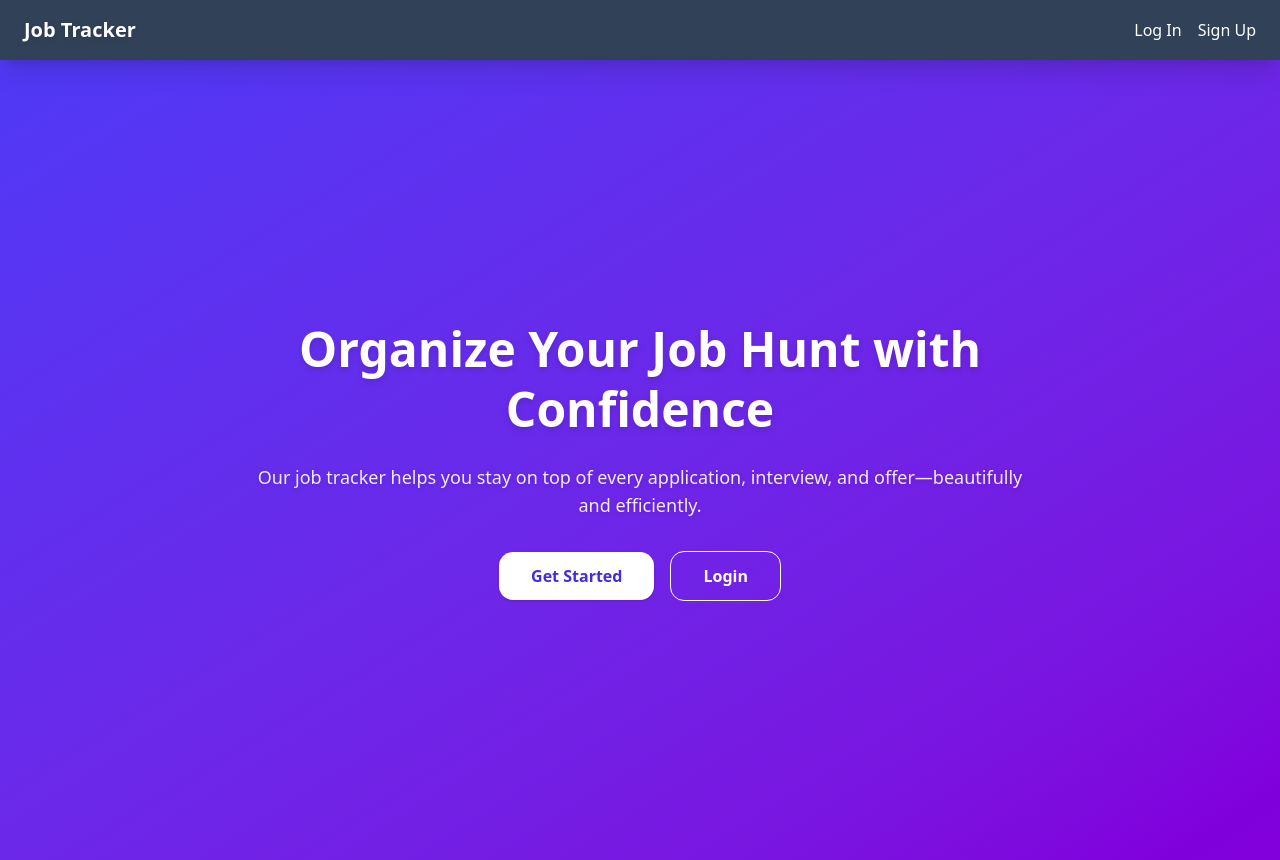
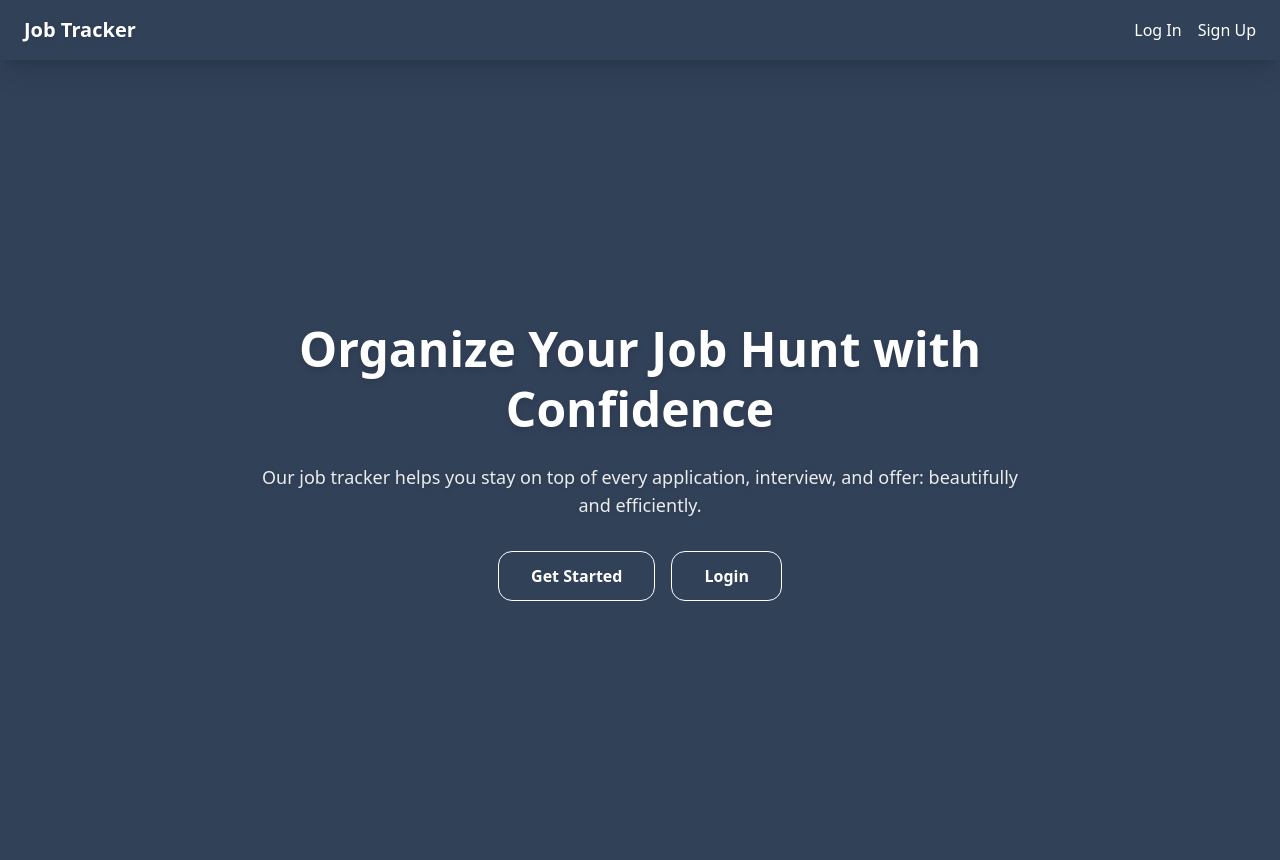
Before and after one commit to gg9192/job-app-tracker, a Next.js app: page / in a window 1280 px wide. Built offline with nearby package versions, Linux system fonts and the light colour scheme.

Commit message:
LAYOUT: fixed landing page

```diff
--- a/src/app/page.tsx
+++ b/src/app/page.tsx
@@ -1,17 +1,17 @@
 export default function LandingPage() {
   return (
-    <main className="min-h-screen bg-gradient-to-br from-indigo-600 to-purple-700 text-white flex items-center justify-center px-4">
+    <main className="min-h-screen text-white flex items-center justify-center px-4">
       <section className="max-w-3xl text-center">
         <h1 className="text-5xl font-bold mb-6 leading-tight drop-shadow-md">
           Organize Your Job Hunt with Confidence
         </h1>
         <p className="text-lg mb-8 text-white/90 drop-shadow-sm">
-          Our job tracker helps you stay on top of every application, interview, and offer—beautifully and efficiently.
+          Our job tracker helps you stay on top of every application, interview, and offer: beautifully and efficiently.
         </p>
         <div className="flex flex-col sm:flex-row items-center justify-center gap-4">
           <a
             href="/sign-up"
-            className="px-8 py-3 bg-white text-indigo-700 font-semibold rounded-xl shadow hover:bg-gray-100 transition"
+            className="px-8 py-3 border border-white text-white font-semibold rounded-xl hover:bg-white/10 transition"
           >
             Get Started
           </a>
```
